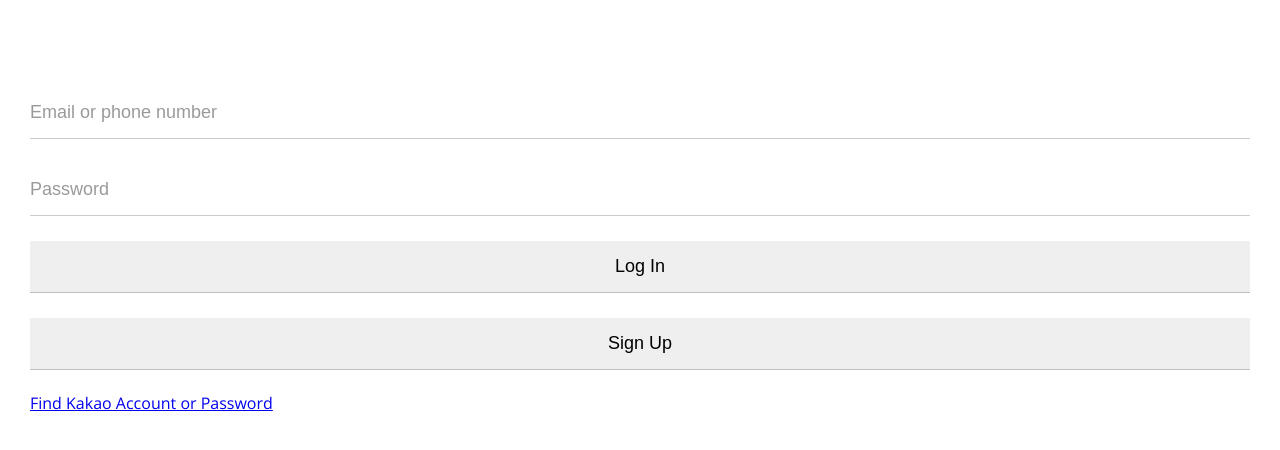
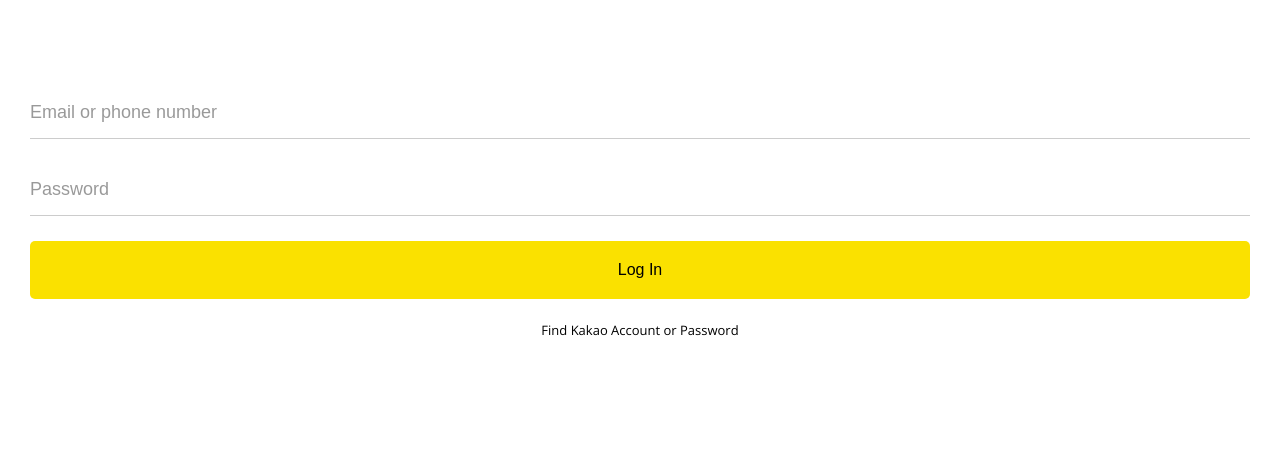
Before and after one commit to Tuwasduliebst/html_css_js_revival, a plain HTML site: page index.html in a window 1280 px wide. Shown: the part 196-646 px from the top of the page. Drawn offline with nearby package versions, Linux system fonts and the light colour scheme.

Commit message:
index.html 완료

```diff
--- a/css/style.css
+++ b/css/style.css
@@ -33,11 +33,15 @@ body {
 
 #login-form input {
     border: none;
-    border-bottom: 1px solid rgba(0,0,0, 0.2);
+    /* border-bottom: 1px solid rgba(0,0,0, 0.2); */
     padding: 15px 0px;
     font-size: 18px;
     margin-bottom: 25px;
     transition: border-color 0.3s ease-in-out;
+}
+#login-form input:not([type="submit"]){
+    transition: border-color 0.3s ease-in-out;
+    border-bottom: 1px solid rgba(0,0,0, 0.2);
 }
 
 #login-form input::placeholder {
@@ -46,3 +50,18 @@ body {
 #login-form input:focus {
     border-color: var(--yellow);
 }
+
+#login-form input[type="submit"]{
+    background-color: var(--yellow);
+    cursor: pointer;
+    font-size: 16px;
+    padding: 20px 0px;
+    border-radius: 5px;
+}
+
+#login-form a {
+    text-align: center;
+    color: inherit;
+    text-decoration: none;
+    font-size: 13px;
+}
--- a/index.html
+++ b/index.html
@@ -31,7 +31,7 @@
         <input type="text" placeholder="Email or phone number" required />
         <input type="text" placeholder="Password" required />
         <input type="submit" value="Log In" />
-        <input type="submit" value="Sign Up" />
+        <!-- <input type="submit" value="Sign Up" /> -->
         <a href="#">Find Kakao Account or Password</a>
     </form>
     <script src="https://kit.fontawesome.com/7fd936c669.js" crossorigin="anonymous"></script>
```
